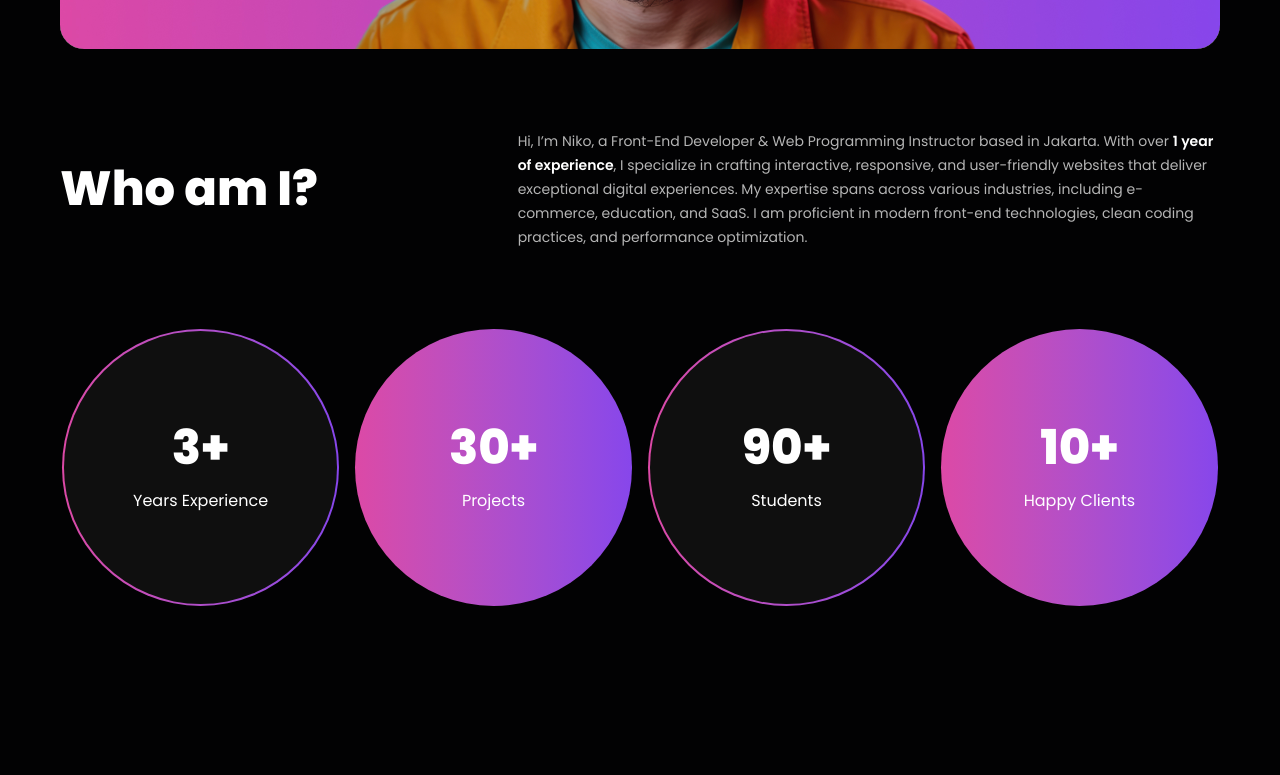
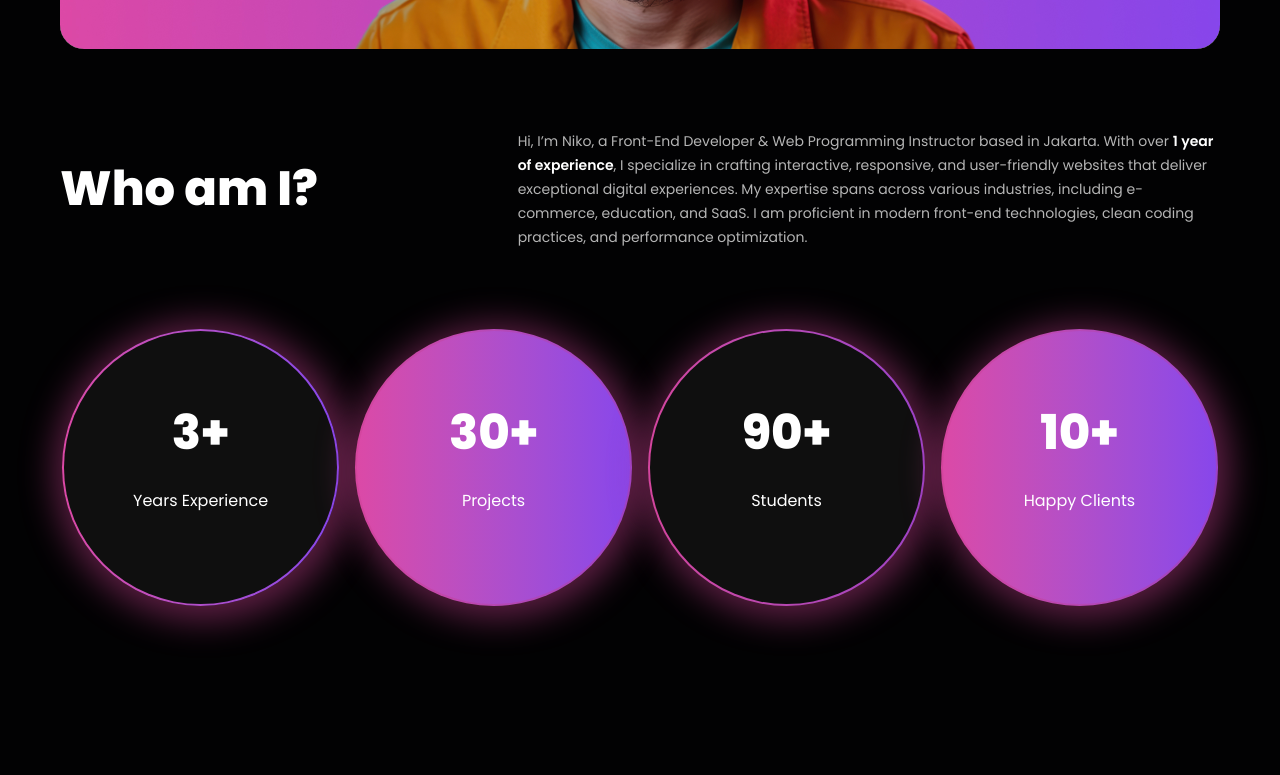
Before and after one commit to NikolausAlbert-cloud/WPH-Portfolio, a Next.js app: page / in a window 1280 px wide. Shown: the part 1260-2035 px from the top of the page. Built offline with nearby package versions, Linux system fonts and the light colour scheme.

Commit message:
completed

```diff
--- a/src/app/home/partials/core_skill.tsx
+++ b/src/app/home/partials/core_skill.tsx
@@ -5,6 +5,7 @@ import Image from 'next/image';
 import React from 'react';
 
 import Section from '@/components/layouts/section';
+import { NumberMotion } from '@/components/ui/numberMotion';
 import { Progress } from '@/components/ui/progress';
 import Skill_card from '@/components/ui/skill_card';
 
@@ -13,7 +14,7 @@ import { coreSkillData } from '@/constants/coreSkill_data';
 const orbitVariants = {
   hidden: {
     hidden: {
-      rotate:0,
+      rotate: 0,
     },
   },
   visible: {
@@ -21,36 +22,7 @@ const orbitVariants = {
     transition: {
       repeat: Infinity,
       duration: 15,
-      ease: "linear"
-    },
-  },
-};
-
-const skillImageVariants = {
-  hidden: {
-    hidden: {
-      scale: 0.5,
-    },
-  },
-  visible: {
-    scale: 1.5,
-    transition: {
-      repeat: Infinity,
-      duration: 5,
-      ease: "easInOut"
-    },
-  },
-};
-
-const lineVariants = {
-  hidden: {
-    width:"0%"
-  },
-  visible: {
-    width: "100%",
-    transition: {
-      duration: 3,
-      ease: 'easeInOut',
+      ease: 'linear',
     },
   },
 };
@@ -67,8 +39,8 @@ const Core_skill = () => {
         <motion.div
           className='flex-center relative flex-[6.8] basis-80'
           variants={orbitVariants}
-          initial="hidden"
-          animate="visible"
+          initial='hidden'
+          animate='visible'
         >
           <Image
             src='/images/orbits.svg'
@@ -165,15 +137,10 @@ const Core_skill = () => {
               key={item.skill}
               className='flex flex-col gap-[6px] leading-3 md:gap-3'
             >
-              <motion.div
-                className="flex-between text-sm-semibold md:text-md-semibold md:leading-7.5 leading-6"
-                variants={lineVariants}
-                initial='hidden'
-                animate='visible'
-              >
+              <div className='flex-between text-sm-semibold md:text-md-semibold leading-6 md:leading-7.5'>
                 <h4>{item.skill}</h4>
-                <p>{item.percentage}%</p>
-              </motion.div>
+                <NumberMotion num={item.percentage} />
+              </div>
               <Progress value={item.percentage} />
             </div>
           ))}
--- a/src/app/home/partials/footer.tsx
+++ b/src/app/home/partials/footer.tsx
@@ -9,8 +9,8 @@ const Footer = () => {
       <div className="custom-container flex justify-start flex-col-reverse md:justify-between md:flex-row items-start  md:items-center  gap-6 py-10 md:py-7.5 ">
         <div className="flex flex-row items-center gap-4">
           <Image
-            src="/icons/logo.jpg"
-            alt="company-logo"
+            src="/icons/logoCo.svg"
+            alt="logoCo"
             width={40}
             height={40}
           />
--- a/src/app/home/partials/navbar.tsx
+++ b/src/app/home/partials/navbar.tsx
@@ -1,4 +1,7 @@
-import { Menu, Mail } from 'lucide-react';
+'use client';
+
+import { motion } from 'framer-motion';
+import { Menu, Mail, Repeat } from 'lucide-react';
 import Image from 'next/image';
 import Link from 'next/link';
 import React from 'react';
@@ -14,24 +17,59 @@ import {
 
 import { navigationData } from '@/constants/navigationData';
 
+const logoVariants = {
+  hidden: {
+    opacity: 0,
+  },
+  visible: {
+    opacity: 1,
+    transition: {
+      duration: 3,
+      repeat: Infinity,
+      type: 'spring',
+      repeatType: 'reverse',
+    },
+  },
+};
+
+const navbarMenuVariants = {
+  hover: {
+    scale: 1.3,
+    textShadow: '2px 2px 20px rgb(255,255,255)',
+    transition: {
+      duration: 0.3,
+    },
+  },
+};
+
 const Navbar = () => {
   return (
     <header className='fixed top-0 z-50 w-full bg-neutral-600'>
-      <div className='relative flex-between custom-container h-16 md:h-21'>
-        <Image src='/icons/logo.jpg' alt='Logo' width={40} height={40} />
+      <div className='flex-between custom-container relative h-16 md:h-21'>
+        <motion.div
+          variants={logoVariants}
+          initial='hidden'
+          animate='visible'
+        >
+          <Image src='/icons/logoCo.svg' alt='LogoCo' width={40} height={40}  />
+        </motion.div>
         <nav className='hidden md:block'>
           <ul className='flex-start gap-4'>
             {navigationData.map((data) => (
-              <li
-                key={data.label}
+              <motion.li key={data.label}
+                variants={navbarMenuVariants}
+                whileHover='hover'
               >
+                <div>
                   <Link
                     href={data.href}
-                  className='text-md-regular px-2 text-neutral-100'
+                    className='text-md-regular cursor-pointer px-2 text-neutral-100'
                   >
                     {data.label}
                   </Link>
-              </li>
+                </div>
+
+              </motion.li>
             ))}
           </ul>
         </nav>
@@ -49,13 +87,16 @@ const Navbar = () => {
             </SheetTrigger>
             <SheetContent>
               <SheetTitle className='h-16'>
+                <motion.div variants={logoVariants} initial='hidden' animate='visible'>
                    <Image
-                  src='/icons/logo.jpg'
-                  alt='Logo'
+                    src='/icons/logoCo.svg'
+                    alt='LogoCo'
                     width={28}
                     height={28}
                     className='absolute top-4.5 left-5'
                   />
+                </motion.div>
+
               </SheetTitle>
               <nav className='mt-5'>
                 <ul className='flex flex-col gap-6'>
--- a/src/app/home/partials/who_I_am.tsx
+++ b/src/app/home/partials/who_I_am.tsx
@@ -1,75 +1,157 @@
-import Image from 'next/image'
-import React from 'react'
+'use client';
+
+import { motion } from 'framer-motion';
+import Image from 'next/image';
+import React from 'react';
+
+const bubbleExpVariants = {
+  hidden: {
+    boxShadow: '0px 1px 2px 3px rgba(255,112,124,0.74)',
+  },
+  visible: {
+    boxShadow: '5px 5px 50px 14px rgba(161,16,145,0.37)',
+    transition: {
+      duration: 15,
+      repeat: Infinity,
+      boxShadow: {
+        repeat: Infinity,
+        repeatType: 'reverse',
+        duration: 5,
+        ease: 'easeInOut',
+      },
+    },
+  },
+};
 
 const Who_I_am = () => {
   return (
-    <section id="about" className="relative">
+    <section id='about' className='relative'>
       <div
-      className="custom-container flex-center flex-col"
-      style={{
-        margin:"auto",
-        marginTop: "clamp(-2.81rem, 13.25vw, -10rem)",
-        gap:"clamp(2.5rem, 6.62vw, 5rem)",
-      }}
+        className='custom-container flex-center flex-col'
+        style={{
+          margin: 'auto',
+          marginTop: 'clamp(-2.81rem, 13.25vw, -10rem)',
+          gap: 'clamp(2.5rem, 6.62vw, 5rem)',
+        }}
       >
         <div>
           <Image
-            src="/images/person.jpg"
-            alt="hero image"
+            src='/images/person.jpg'
+            alt='hero image'
             width={1160}
             height={360}
             style={{
-              width: "clamp(20rem, 96.02vw, 72.5rem)",
-              height: "clamp(7.91rem, 38vw, 28.69rem)",
-              borderRadius: "clamp(0.75rem, 1.99vw, 1.5rem)",
+              width: 'clamp(20rem, 96.02vw, 72.5rem)',
+              height: 'clamp(7.91rem, 38vw, 28.69rem)',
+              borderRadius: 'clamp(0.75rem, 1.99vw, 1.5rem)',
             }}
           />
         </div>
-        <div className="flex-start flex-wrap">
-          <div className="flex-[2.5] basis-85 max-w-115">
-            <h2 className="display-sm-extrabold md:display-2xl-extrabold text-neutral-100">Who am I?</h2>
+        <div className='flex-start flex-wrap'>
+          <div className='max-w-115 flex-[2.5] basis-85'>
+            <h2 className='display-sm-extrabold md:display-2xl-extrabold text-neutral-100'>
+              Who am I?
+            </h2>
           </div>
-          <div className="flex-[7.7] basis-85">
-            <p className="text-neutral-200">Hi, I’m Niko, a Front-End Developer & Web Programming Instructor based in Jakarta. With over <span className="text-neutral-100 font-weight-semibold">1 year of experience</span>, I specialize in crafting interactive, responsive, and user-friendly websites that deliver exceptional digital experiences. My expertise spans across various industries, including e-commerce, education, and SaaS. I am proficient in modern front-end technologies, clean coding practices, and performance optimization. </p>
+          <div className='flex-[7.7] basis-85'>
+            <p className='text-neutral-200'>
+              Hi, I’m Niko, a Front-End Developer & Web Programming Instructor
+              based in Jakarta. With over{' '}
+              <span className='font-weight-semibold text-neutral-100'>
+                1 year of experience
+              </span>
+              , I specialize in crafting interactive, responsive, and
+              user-friendly websites that deliver exceptional digital
+              experiences. My expertise spans across various industries,
+              including e-commerce, education, and SaaS. I am proficient in
+              modern front-end technologies, clean coding practices, and
+              performance optimization.{' '}
+            </p>
           </div>
         </div>
-        <div className="flex-center flex-wrap md:flex-row gap-4 pb-10 md:pb-20">
-          <div className="bg-gradient-to-r from-pink-600 to-purple-500 rounded-full p-0.5">
+        <div className='flex-center flex-wrap gap-4 pb-10 md:flex-row md:pb-20'>
+          <motion.div
+            className='rounded-full bg-gradient-to-r from-pink-600 to-purple-500 p-0.5'
+            variants={bubbleExpVariants}
+            initial='hidden'
+            animate='visible'
+            >
             <div
-            className="flex-center flex-col gap-2 bg-neutral-500 rounded-full"
-            style={{width:"clamp(9.25rem, 22.6vw, 17.06rem)", height:"clamp(9.25rem, 22.6vw, 17.06rem)"}}>
-              <h2 className="display-sm-extrabold md:display-2xl-extrabold text-neutral-100">3+</h2>
-              <p className="text-sm-regular md:text-md-regular text-neutral-100">Years Experience</p>
+              className='flex-center flex-col gap-2 rounded-full bg-neutral-500'
+              style={{
+                width: 'clamp(9.25rem, 22.6vw, 17.06rem)',
+                height: 'clamp(9.25rem, 22.6vw, 17.06rem)',
+              }}
+            >
+              <h2 className='display-sm-extrabold md:display-2xl-extrabold animate-bounce text-neutral-100'>
+                3+
+              </h2>
+              <p className='text-sm-regular md:text-md-regular text-neutral-100'>
+                Years Experience
+              </p>
             </div>
+          </motion.div>
+          <div className='rounded-full bg-gradient-to-r from-pink-600 to-purple-500 p-0.5'>
+            <motion.div
+              className='flex-center flex-col gap-2 rounded-full'
+              style={{
+                width: 'clamp(9.25rem, 22.6vw, 17.06rem)',
+                height: 'clamp(9.25rem, 22.6vw, 17.06rem)',
+              }}
+              variants={bubbleExpVariants}
+              initial='hidden'
+              animate='visible'
+            >
+              <h2 className='display-sm-extrabold md:display-2xl-extrabold animate-bounce text-neutral-100'>
+                30+
+              </h2>
+              <p className='text-sm-regular md:text-md-regular text-neutral-100'>
+                Projects
+              </p>
+            </motion.div>
           </div>
-          <div className="bg-gradient-to-r from-pink-600 to-purple-500 rounded-full p-0.5">
-            <div
-              className="flex-center flex-col gap-2 rounded-full"
-              style={{width:"clamp(9.25rem, 22.6vw, 17.06rem)", height:"clamp(9.25rem, 22.6vw, 17.06rem)"}}>
-              <h2 className="display-sm-extrabold md:display-2xl-extrabold text-neutral-100">30+</h2>
-              <p className="text-sm-regular md:text-md-regular text-neutral-100">Projects</p>
-            </div>
+          <div className='rounded-full bg-gradient-to-r from-pink-600 to-purple-500 p-0.5'>
+            <motion.div
+              className='flex-center flex-col gap-2 rounded-full bg-neutral-500'
+              style={{
+                width: 'clamp(9.25rem, 22.6vw, 17.06rem)',
+                height: 'clamp(9.25rem, 22.6vw, 17.06rem)',
+              }}
+              variants={bubbleExpVariants}
+              initial='hidden'
+              animate='visible'
+            >
+              <h2 className='display-sm-extrabold md:display-2xl-extrabold animate-bounce text-neutral-100'>
+                90+
+              </h2>
+              <p className='text-sm-regular md:text-md-regular text-neutral-100'>
+                Students
+              </p>
+            </motion.div>
           </div>
-          <div className="bg-gradient-to-r from-pink-600 to-purple-500 rounded-full p-0.5">
-            <div
-              className="flex-center flex-col gap-2 bg-neutral-500 rounded-full"
-              style={{width:"clamp(9.25rem, 22.6vw, 17.06rem)", height:"clamp(9.25rem, 22.6vw, 17.06rem)"}}>
-              <h2 className="display-sm-extrabold md:display-2xl-extrabold text-neutral-100">90+</h2>
-              <p className="text-sm-regular md:text-md-regular text-neutral-100">Students</p>
-            </div>
-          </div>
-          <div className="bg-gradient-to-r from-pink-600 to-purple-500 rounded-full p-0.5">
-            <div
-              className="flex-center flex-col gap-2 rounded-full"
-              style={{width:"clamp(9.25rem, 22.6vw, 17.06rem)", height:"clamp(9.25rem, 22.6vw, 17.06rem)"}}>
-              <h2 className="display-sm-extrabold md:display-2xl-extrabold text-neutral-100">10+</h2>
-              <p className="text-sm-regular md:text-md-regular text-neutral-100">Happy Clients</p>
-            </div>
+          <div className='rounded-full bg-gradient-to-r from-pink-600 to-purple-500 p-0.5'>
+            <motion.div
+              className='flex-center flex-col gap-2 rounded-full'
+              style={{
+                width: 'clamp(9.25rem, 22.6vw, 17.06rem)',
+                height: 'clamp(9.25rem, 22.6vw, 17.06rem)',
+              }}
+              variants={bubbleExpVariants}
+              initial='hidden'
+              animate='visible'
+            >
+              <h2 className='display-sm-extrabold md:display-2xl-extrabold animate-bounce text-neutral-100'>
+                10+
+              </h2>
+              <p className='text-sm-regular md:text-md-regular text-neutral-100'>
+                Happy Clients
+              </p>
+            </motion.div>
           </div>
         </div>
       </div>
     </section>
-  )
-}
+  );
+};
 
 export default Who_I_am;
--- a/src/components/client_component/career_journeyLine.tsx
+++ b/src/components/client_component/career_journeyLine.tsx
@@ -7,11 +7,11 @@ const lineVariants = {
   initial: {
     height: 0,
   },
-  animate: {
+  view: {
     height: '108%',
     transition: {
       duration: 3,
-      ease: 'easeInOut',
+      ease: 'easeIn',
     },
   },
 };
@@ -22,7 +22,7 @@ const Career_journeyLine = () => {
       className='absolute left-1/2 w-1 translate-x-[-50%] bg-gradient-to-b from-pink-600 to-purple-500'
       variants={lineVariants}
       initial='initial'
-      animate='animate'
+      whileInView='view'
     />
   );
 };
--- /dev/null
+++ b/src/components/ui/numberMotion.tsx
@@ -0,0 +1,48 @@
+"use client";
+
+import {
+  LazyMotion,
+  domAnimation,
+  m,
+  useAnimate,
+  useInView,
+  useMotionValue,
+  useTransform,
+} from 'framer-motion';
+import React, { useEffect, useRef } from 'react';
+
+type NumberMotionProps = {
+  num?: number;
+}
+
+export const NumberMotion: React.FC<NumberMotionProps> = ({ num }) => {
+  const ref = useRef(null);
+
+  const isInView = useInView(ref, {
+    once: true,
+    margin: '0px 0px -100px 0px',
+  });
+
+  const [_, animate] = useAnimate();
+  const startingValue = useMotionValue(0);
+
+  const current = useTransform(
+    startingValue,
+    (value) => Math.round(value).toLocaleString() + ' %'
+  );
+
+  useEffect(() => {
+    if (isInView) {
+      animate(startingValue, num, {
+        duration: 7,
+        ease: 'circIn',
+      });
+    }
+  }, [animate, isInView, num, startingValue]);
+
+  return (
+    <LazyMotion features={domAnimation}>
+      <m.p ref={ref}>{current}</m.p>
+    </LazyMotion>
+  );
+}
--- a/src/components/ui/skill_card.tsx
+++ b/src/components/ui/skill_card.tsx
@@ -1,6 +1,6 @@
 'use client';
 
-import { motion } from 'framer-motion';
+import { motion, scale } from 'framer-motion';
 import React from 'react';
 
 import { cn } from '@/lib/utils';
@@ -8,19 +8,29 @@ import { cn } from '@/lib/utils';
 const planetVariants = {
   hidden: {
     rotate: 0,
-    boxShadow: "-12px 4px 23px -26px rgba(138,19,237,0.26)"
+    boxShadow: "0px 1px 2px 3px rgba(255,112,124,0.74)",
+    scale: 0.5,
   },
   visible: {
     rotate: -360,
-    boxShadow: "-13px 25px 43px 24px rgba(138,19,237,0.55)",
+    boxShadow: "0px 1px 35px 10px rgba(161,16,145,0.37)",
+    scale: 1,
     transition: {
       duration: 15,
       repeat: Infinity,
       boxShadow: {
         repeat: Infinity,
         repeatType: "reverse",
-        duration: 15,
-        ease: "easeInOut"
+        duration: 5,
+        ease: "easeInOut",
+
+      },
+      scale: {
+        repeat: Infinity,
+        repeatType: "reverse",
+        duration: 5,
+        ease: "linear",
+
       },
       ease: 'linear',
     },
```
Also changed, not shown: src/components/ui/linkMotion.tsx (added, +43 -0 lines), public/icons/logo.jpg (deleted), public/icons/logoCo.svg (added). Lines whose indentation alone changed are shown as unchanged.
